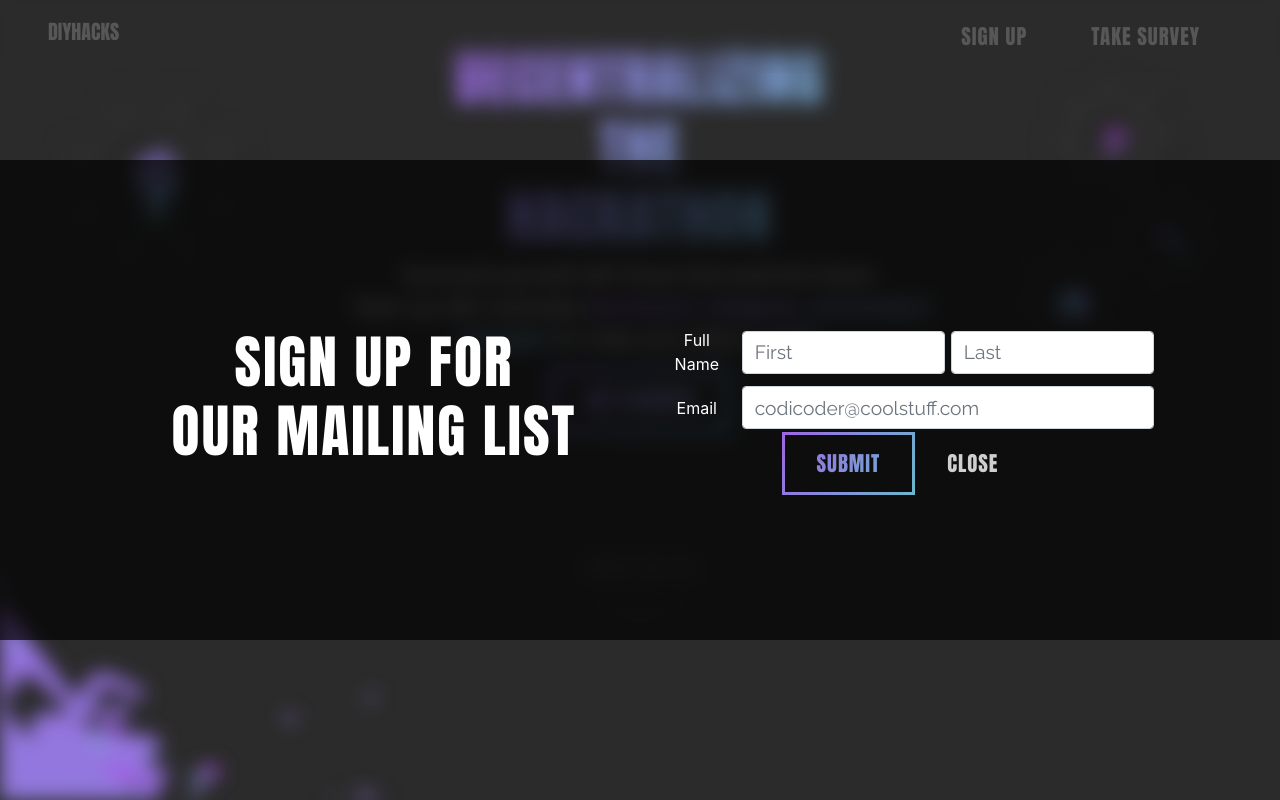
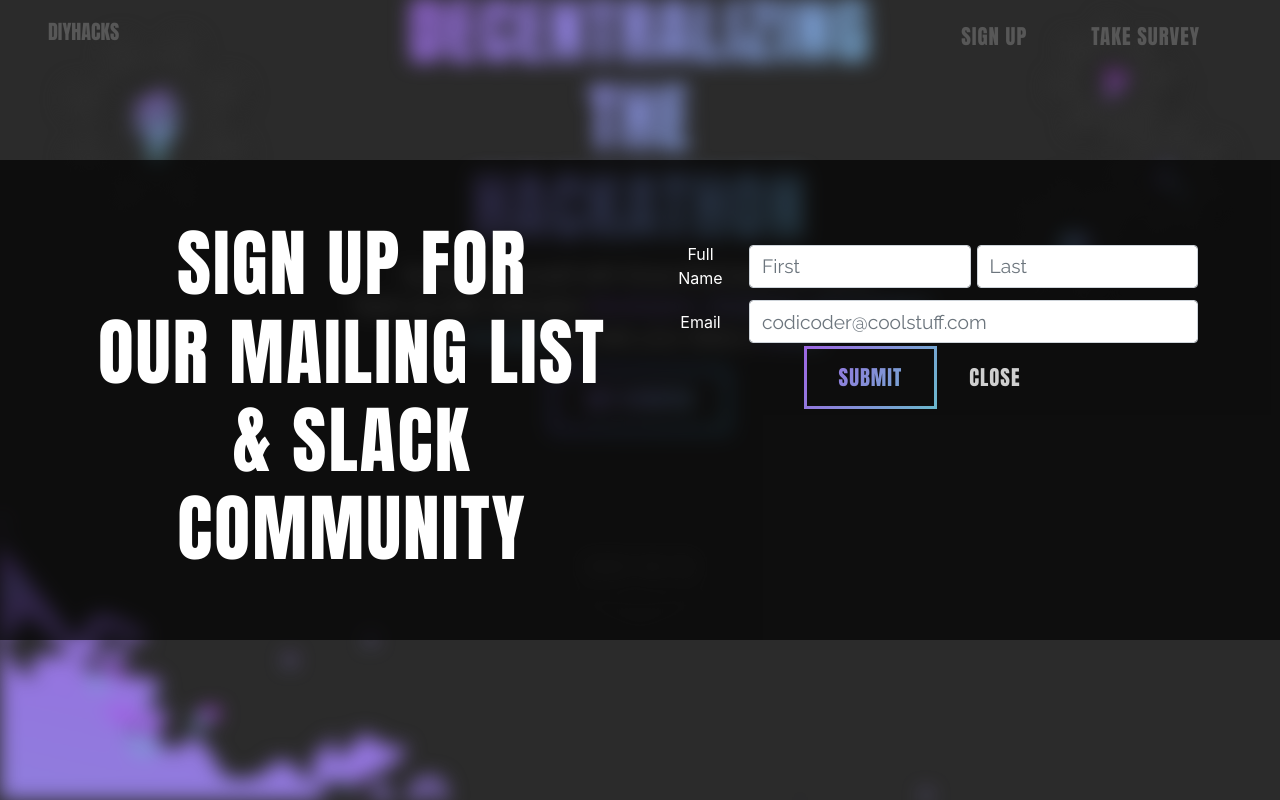
Before and after one commit to sanozie/hacklist-lp, a plain HTML site: page index.html in a window 1280 px wide. Both pictures are taken after a click on the button "GET STARTED". Drawn offline with nearby package versions, Linux system fonts and the light colour scheme.

Commit message:
UI Edits
Text changes, removing blur from nav,
font size

```diff
--- a/index.html
+++ b/index.html
@@ -252,7 +252,7 @@
         </div>
         <div id="active-form" class="row">
             <div class="col-6 center-container">
-                <h2>SIGN UP FOR <br/> OUR MAILING LIST</h2>
+                <h2>SIGN UP FOR <br/> OUR MAILING LIST <br/>& SLACK COMMUNITY</h2>
             </div>
             <div id="mailFormDiv" class="col-6">
                 <form action="https://gmail.us4.list-manage.com/subscribe/post-json?u=10220f4953ebea0edf51592fb&amp;id=e01dbaccaa&c=?" method="get" id="mc-embedded-subscribe-form" name="mc-embedded-subscribe-form" class="validate" target="_blank" novalidate>
--- a/styles.css
+++ b/styles.css
@@ -14,8 +14,6 @@ body {
 }
 
 .navbar {
-    -webkit-backdrop-filter: blur(5px);
-    backdrop-filter: blur(5px);
     white-space: nowrap;
 }
 
@@ -473,7 +471,7 @@ h1 {
 }
 
 h2 {
-    font-size: calc(2rem + 2vw);
+    font-size: calc(1rem + 4.5vw);
     letter-spacing: calc(0.05rem + 0.1vw);
 }
 
```
